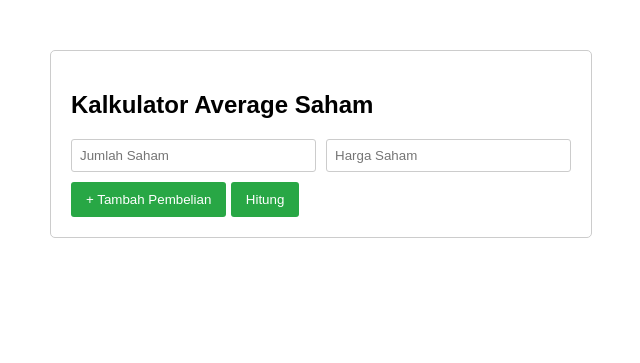
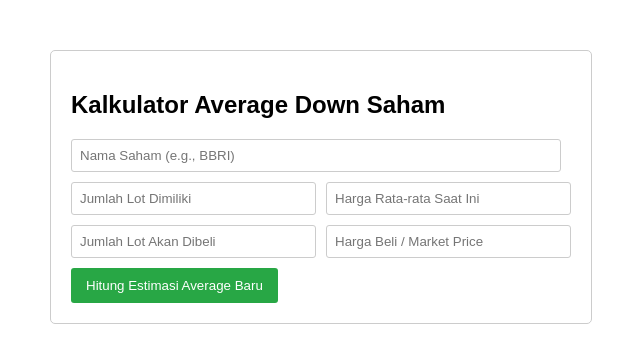
Before and after one commit to addhe/sac, a Flask app: page / in a window 1280 px wide. Shown: the top 363 px of the page, without its empty margins (319-959 px from the left). Run offline with Flask 3, Linux system fonts and the light colour scheme.

Commit message:
feat: Update calculation logic for new average estimation

```diff
--- a/app.py
+++ b/app.py
@@ -7,23 +7,34 @@ def index():
     if request.method == 'POST':
         try:
             # Ambil data dari form
-            stocks = request.form.getlist('stocks[]')
-            prices = request.form.getlist('prices[]')
+            stock_name = request.form.get('stock_name')
+            current_lots = float(request.form.get('current_lots'))
+            current_average = float(request.form.get('current_average'))
+            new_lots = float(request.form.get('new_lots'))
+            market_price = float(request.form.get('market_price'))
 
-            # Konversi ke float dan hitung total
-            total_cost = 0
-            total_shares = 0
-            for i in range(len(stocks)):
-                if stocks[i] and prices[i]:
-                    total_shares += float(stocks[i])
-                    total_cost += float(stocks[i]) * float(prices[i])
+            # Konversi lot ke lembar saham (1 lot = 100 lembar)
+            current_shares = current_lots * 100
+            new_shares = new_lots * 100
 
-            # Hitung harga rata-rata
-            average_price = total_cost / total_shares if total_shares > 0 else 0
+            # Kalkulasi nilai investasi saat ini dan yang baru
+            current_total_cost = current_shares * current_average
+            new_total_cost = new_shares * market_price
 
-            return render_template('index.html', result=average_price, total_shares=total_shares, total_cost=total_cost)
-        except (ValueError, ZeroDivisionError) as e:
-            return render_template('index.html', error=str(e))
+            # Kalkulasi total saham dan total biaya baru
+            total_shares = current_shares + new_shares
+            total_cost = current_total_cost + new_total_cost
+
+            # Hitung harga rata-rata baru
+            new_average = total_cost / total_shares if total_shares > 0 else 0
+
+            return render_template('index.html', result=True,
+                                 stock_name=stock_name,
+                                 new_average=new_average,
+                                 total_shares=total_shares / 100, # Kirim kembali dalam lot
+                                 total_cost=total_cost)
+        except (ValueError, TypeError, ZeroDivisionError) as e:
+            return render_template('index.html', error="Pastikan semua field diisi dengan angka yang valid.")
 
     return render_template('index.html')
 
--- a/templates/index.html
+++ b/templates/index.html
@@ -44,44 +44,29 @@
     </style>
 </head>
 <body>
-    <h2>Kalkulator Average Saham</h2>
+    <h2>Kalkulator Average Down Saham</h2>
     <form method="post">
-        <div id="stock-inputs">
-            <div class="input-group">
-                <input type="number" name="stocks[]" placeholder="Jumlah Saham" step="any">
-                <input type="number" name="prices[]" placeholder="Harga Saham" step="any">
-            </div>
+        <div class="input-group">
+            <input type="text" name="stock_name" placeholder="Nama Saham (e.g., BBRI)" required>
         </div>
-        <button type="button" onclick="addStockInput()">+ Tambah Pembelian</button>
-        <button type="submit">Hitung</button>
+        <div class="input-group">
+            <input type="number" name="current_lots" placeholder="Jumlah Lot Dimiliki" step="any" required>
+            <input type="number" name="current_average" placeholder="Harga Rata-rata Saat Ini" step="any" required>
+        </div>
+        <div class="input-group">
+            <input type="number" name="new_lots" placeholder="Jumlah Lot Akan Dibeli" step="any" required>
+            <input type="number" name="market_price" placeholder="Harga Beli / Market Price" step="any" required>
+        </div>
+        <button type="submit">Hitung Estimasi Average Baru</button>
     </form>
 
-    {% if result is defined %}
+    {% if result %}
     <div class="result">
-        <h4>Hasil:</h4>
-        <p>Harga Rata-rata (Average): <strong>Rp {{ "{:,.2f}".format(result) }}</strong></p>
-        <p>Total Saham: <strong>{{ total_shares }}</strong></p>
-        <p>Total Biaya: <strong>Rp {{ "{:,.2f}".format(total_cost) }}</strong></p>
+        <h4>Hasil Estimasi untuk Saham {{ stock_name }}:</h4>
+        <p>Harga Rata-rata Baru: <strong>Rp {{ "{:,.2f}".format(new_average) }}</strong></p>
+        <p>Total Lot Setelah Pembelian: <strong>{{ "{:,.2f}".format(total_shares) }} lot</strong></p>
+        <p>Total Nilai Investasi: <strong>Rp {{ "{:,.2f}".format(total_cost) }}</strong></p>
     </div>
     {% endif %}
-
-    {% if error %}
-    <div class="result" style="background-color: #f8d7da; border-color: #f5c6cb;">
-        <p style="color: #721c24;">Error: {{ error }}</p>
-    </div>
-    {% endif %}
-
-    <script>
-        function addStockInput() {
-            const container = document.getElementById('stock-inputs');
-            const newInputs = document.createElement('div');
-            newInputs.className = 'input-group';
-            newInputs.innerHTML = `
-                <input type="number" name="stocks[]" placeholder="Jumlah Saham" step="any">
-                <input type="number" name="prices[]" placeholder="Harga Saham" step="any">
-            `;
-            container.appendChild(newInputs);
-        }
-    </script>
 </body>
 </html>
```
